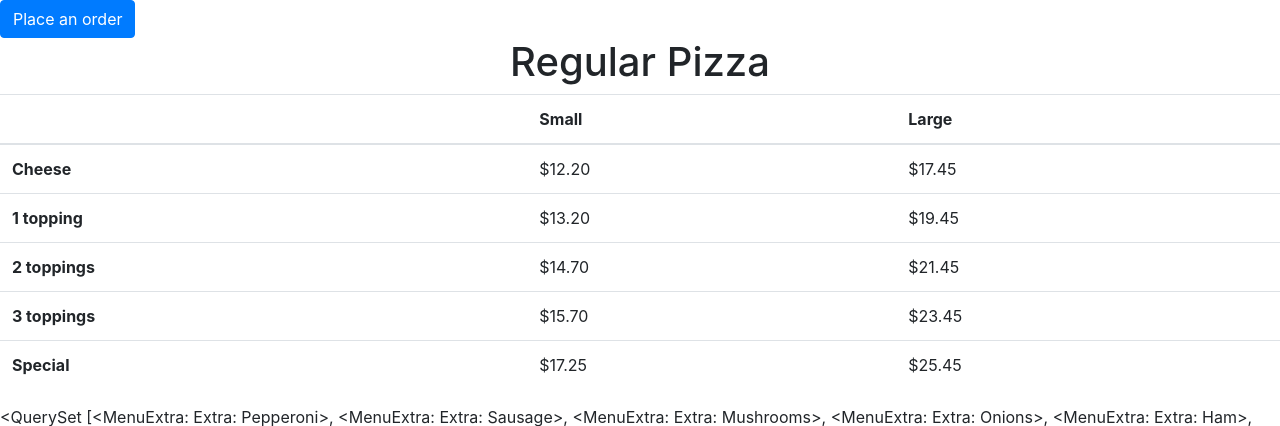
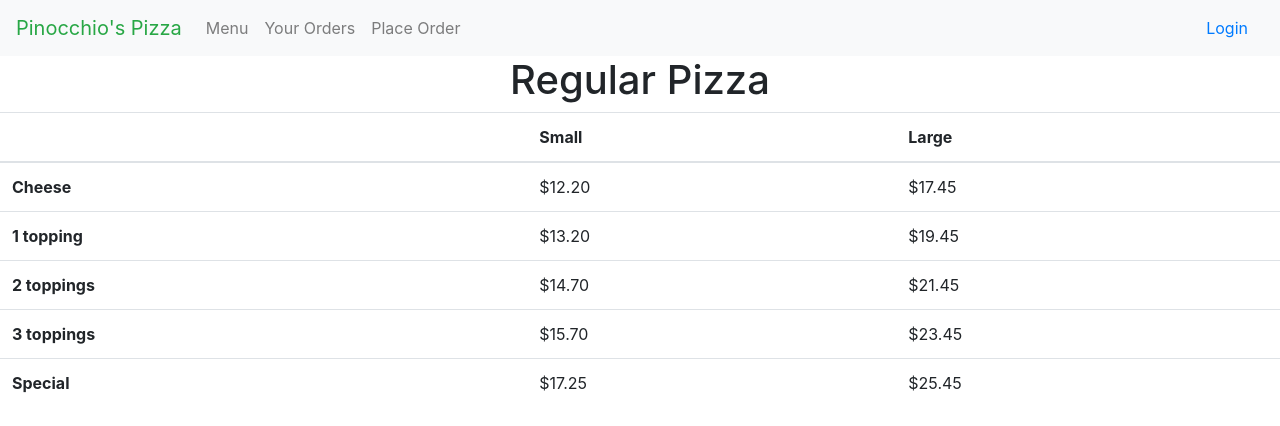
Before and after one commit to samrelins/CS50W_Project_3-Pizza, a Django app: page / in a window 1280 px wide. Shown: the top 426 px of the page. Run offline with Django 3.2, Linux system fonts and the light colour scheme; data comes from the database, SQL or seed files in the repository; some libraries are stand-ins or nearby versions.

Commit message:
added navbar template to relevant pages

```diff
--- a/orders/templates/orders/base.html
+++ b/orders/templates/orders/base.html
@@ -9,12 +9,19 @@
         <title>{% block title %}{% endblock %}</title>
         <!-- Bootstrap core CSS -->
         <link rel="stylesheet" href="https://stackpath.bootstrapcdn.com/bootstrap/4.1.3/css/bootstrap.min.css" integrity="sha384-MCw98/SFnGE8fJT3GXwEOngsV7Zt27NXFoaoApmYm81iuXoPkFOJwJ8ERdknLPMO" crossorigin="anonymous">
+
         {% block css %}
         {% endblock %}
+
     </head>
         <body>
+
+            {% block navbar %}
+            {% endblock %}
+
             {% block body %}
             {% endblock %}
+
             <script src="https://code.jquery.com/jquery-3.3.1.slim.min.js" integrity="sha384-q8i/X+965DzO0rT7abK41JStQIAqVgRVzpbzo5smXKp4YfRvH+8abtTE1Pi6jizo" crossorigin="anonymous"></script>
             <script src="https://cdnjs.cloudflare.com/ajax/libs/popper.js/1.14.3/umd/popper.min.js" integrity="sha384-ZMP7rVo3mIykV+2+9J3UJ46jBk0WLaUAdn689aCwoqbBJiSnjAK/l8WvCWPIPm49" crossorigin="anonymous"></script>
             <script src="https://stackpath.bootstrapcdn.com/bootstrap/4.1.3/js/bootstrap.min.js" integrity="sha384-ChfqqxuZUCnJSK3+MXmPNIyE6ZbWh2IMqE241rYiqJxyMiZ6OW/JmZQ5stwEULTy" crossorigin="anonymous"></script>
--- /dev/null
+++ b/orders/templates/orders/base_navbar.html
@@ -0,0 +1,32 @@
+{% extends "orders/base.html" %}
+
+
+{% block navbar %}
+    <nav class="navbar navbar-expand-lg navbar-light bg-light">
+        <a class="navbar-brand text-success" href="/">Pinocchio's Pizza</a>
+        <button class="navbar-toggler" type="button" data-toggle="collapse" data-target="#navbarNav" aria-controls="navbarNav" aria-expanded="false" aria-label="Toggle navigation">
+            <span class="navbar-toggler-icon"></span>
+        </button>
+        <div class="collapse navbar-collapse" id="navbarNav">
+            <ul class="navbar-nav mr-auto">
+                <li class="nav-item">
+                    <a class="nav-link" href="/">Menu<span class="sr-only">(current)</span></a>
+                </li>
+                <li class="nav-item">
+                    <a class="nav-link" href="/orders">Your Orders</a>
+                </li>
+                <li class="nav-item">
+                    <a class="nav-link" href="/new_order">Place Order</a>
+                </li>
+            </ul>
+            <span class="form-inline">
+            {% if request.user.is_authenticated %}
+                <span class="navbar-brand">Hi {{ request.user.username }}!</span>
+                <a class="nav-link" href="/logout">Logout</a>
+            {% else %}
+                <a class="nav-link" href="/login">Login</a>
+            {% endif %}
+            </span>
+        </div>
+    </nav>
+{% endblock %}
--- a/orders/templates/orders/choose_item.html
+++ b/orders/templates/orders/choose_item.html
@@ -1,4 +1,4 @@
-{% extends "orders/base.html" %}
+{% extends "orders/base_navbar.html" %}
 
 {% block title %}
     Choose an Item
--- a/orders/templates/orders/complete_order.html
+++ b/orders/templates/orders/complete_order.html
@@ -1,4 +1,4 @@
-{% extends "orders/base.html" %}
+{% extends "orders/base_navbar.html" %}
 
 {% block title %}
     Complete Order
--- a/orders/templates/orders/index.html
+++ b/orders/templates/orders/index.html
@@ -1,11 +1,10 @@
-{% extends "orders/base.html" %}
+{% extends "orders/base_navbar.html" %}
 
 {% block title %}
     Menu
 {% endblock %}
 
 {% block body %}
-    <a class="btn btn-primary" href="/orders">Place an order</a>
 {% for dish in dishes %}
     <table class="table">
         <thead>
--- a/orders/templates/orders/item_options.html
+++ b/orders/templates/orders/item_options.html
@@ -1,4 +1,4 @@
-{% extends "orders/base.html" %}
+{% extends "orders/base_navbar.html" %}
 
 {% block title %}
     Select size and extras
--- a/orders/templates/orders/order.html
+++ b/orders/templates/orders/order.html
@@ -1,4 +1,4 @@
-{% extends "orders/base.html" %}
+{% extends "orders/base_navbar.html" %}
 
 {% block title %}
     Your Order
--- a/orders/templates/orders/orders.html
+++ b/orders/templates/orders/orders.html
@@ -1,4 +1,4 @@
-{% extends "orders/base.html" %}
+{% extends "orders/base_navbar.html" %}
 
 {% block title %}
     Your Orders
--- a/orders/templates/orders/review_order.html
+++ b/orders/templates/orders/review_order.html
@@ -1,4 +1,4 @@
-{% extends "orders/base.html" %}
+{% extends "orders/base_navbar.html" %}
 
 {% block title %}
     Your Orders
--- a/orders/views.py
+++ b/orders/views.py
@@ -13,7 +13,7 @@
         user = authenticate(request, username=username, password=password)
         if user is not None:
             login(request, user)
-            return redirect("orders")
+            return redirect("/")
         else:
             return redirect("login", {"message": "Invalid login details"})
     if request.method == "GET":
@@ -56,8 +56,10 @@
     if not request.user.is_authenticated:
         return redirect("login")
 
-    if len(Order.objects.filter(user=request.user, paid="False")):
-        return redirect("orders")
+    unpaid_order = Order.objects.filter(user=request.user, paid="False").first()
+
+    if unpaid_order:
+        return redirect(f"order/{unpaid_order.id}")
 
     order = Order(user=request.user)
     order.save()
```
